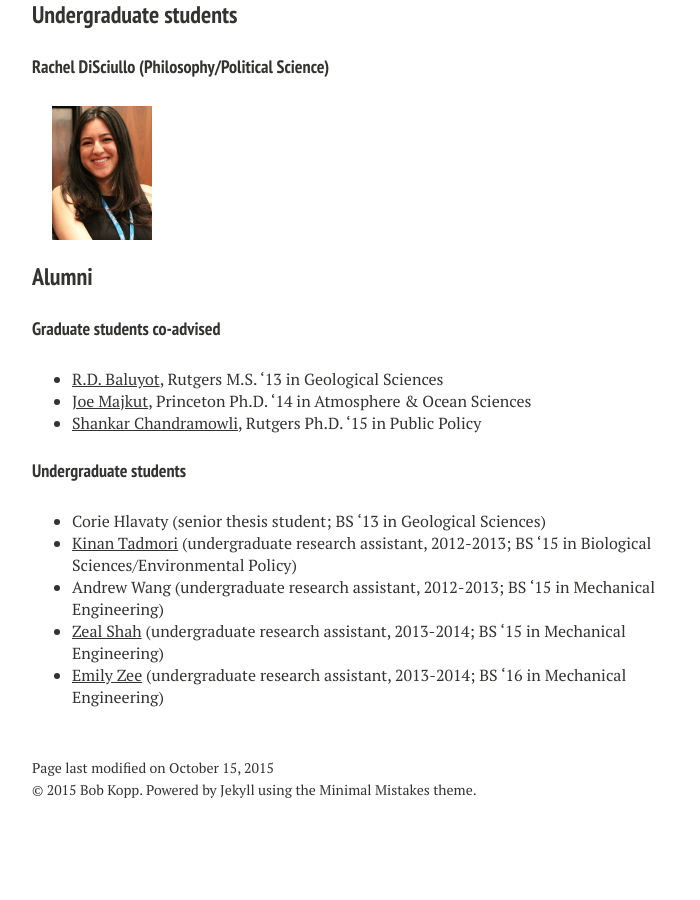
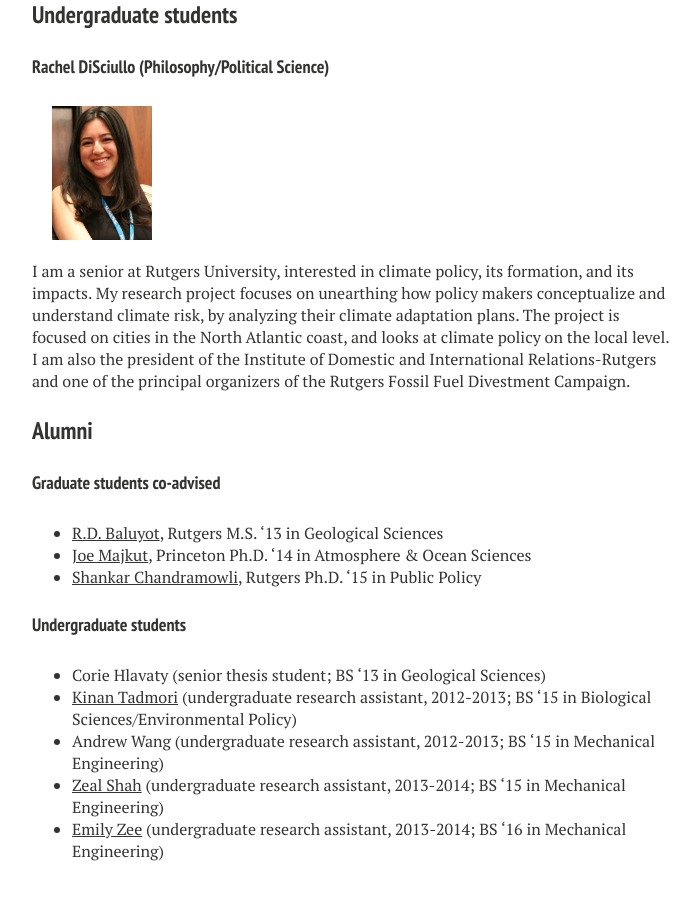
Before and after one commit to mrke/bobkopp.github.io, a Jekyll site: the page built from lab/index.md, in a window 1280 px wide and 900 px high, scrolled down 4337 px. Shown: the whole window, without its empty margins (288-988 px from the left). Built offline with Jekyll 4.4.1, drawn with Linux system fonts in a browser that asks for light colours; nearby versions of some CDN libraries; before the commit the page ends 5185 px from its top, so only the background shows below that.

Commit message:
Rachel D bio

```diff
--- a/lab/index.md
+++ b/lab/index.md
@@ -106,6 +106,7 @@ DJ’s interests lie at the intersection of climate, policy, and the economy. He
 
 <div>
 <a href="https://www.linkedin.com/pub/rachel-k-disciullo/8a/931/431"><div style="margin: 20px; max-width: 100px"><img src="portraits/racheldisciullo.jpg"></div></a></div>
+I am a senior at Rutgers University, interested in climate policy, its formation, and its impacts. My research project focuses on unearthing how policy makers conceptualize and understand climate risk, by analyzing their climate adaptation plans. The project is focused on cities in the North Atlantic coast, and looks at climate policy on the local level. I am also the president of the Institute of Domestic and International Relations-Rutgers and one of the principal organizers of the Rutgers Fossil Fuel Divestment Campaign.
 
 ### Alumni
 
```
